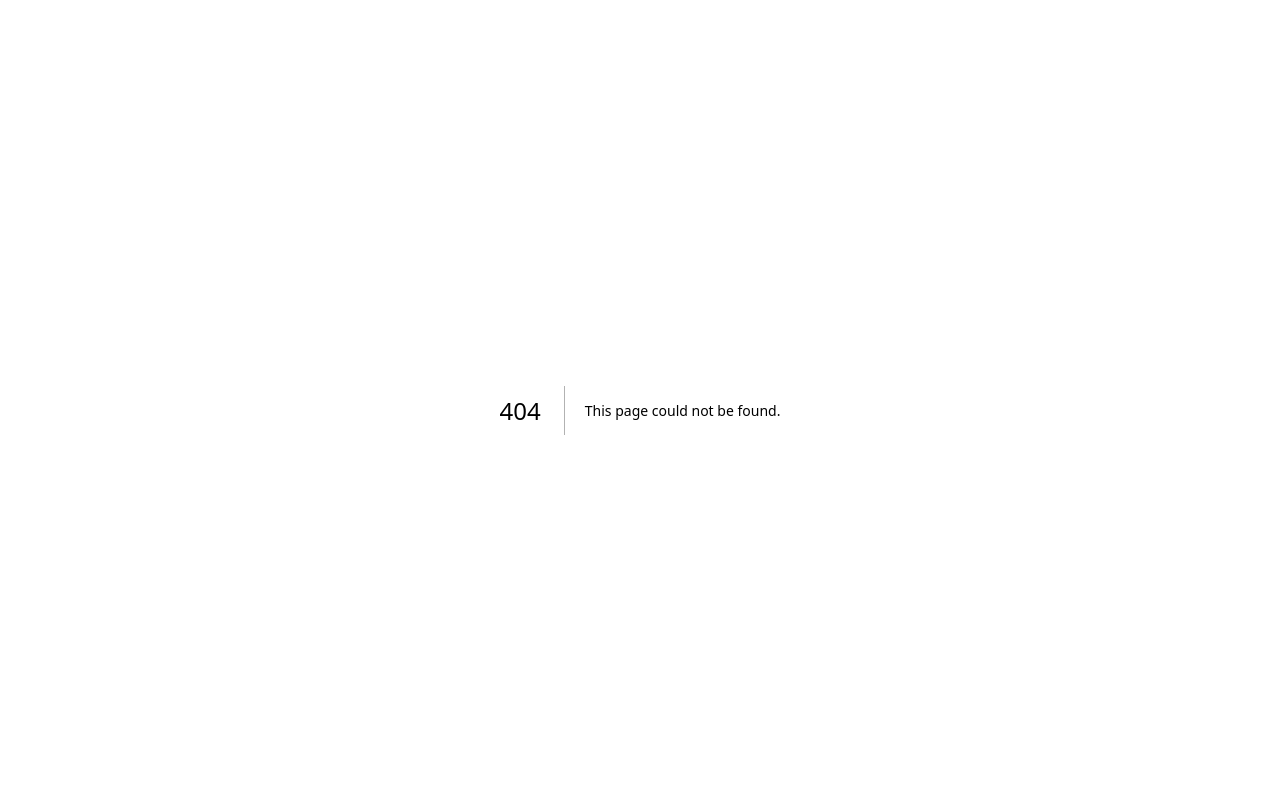
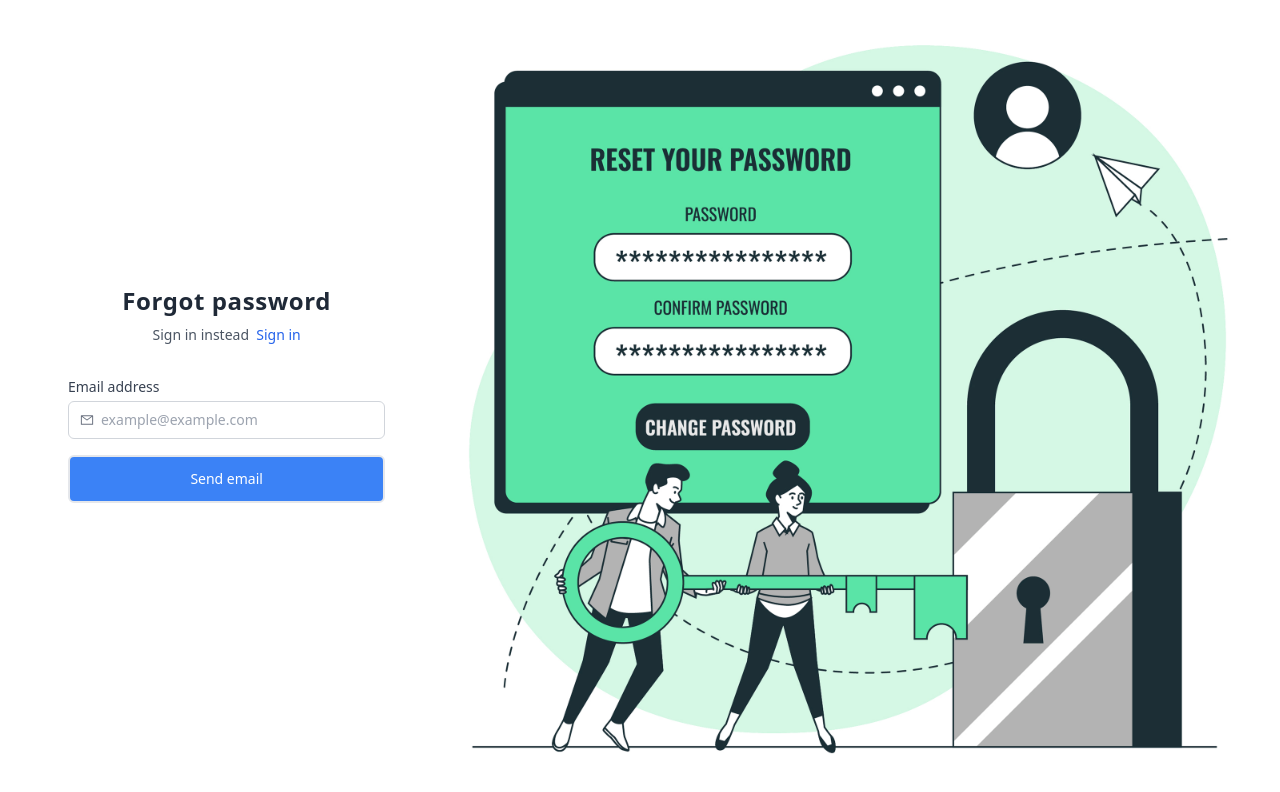
Before and after one commit to ing-arriola/nextjsAuth, a Next.js app: page /forgot in a window 1280 px wide. Before the commit this address had no page. Shown: the top 792 px of the page. Built offline with nearby package versions, Linux system fonts and the light colour scheme.

Commit message:
added providers page

```diff
--- /dev/null
+++ b/src/pages/forgot.tsx
@@ -0,0 +1,19 @@
+import Background from "@/components/backgrounds/Background";
+import ForgotForm from "@/components/forms/Forgot";
+
+export default function Forgot() {
+  return (
+    <div className="w-full flex items-center justify-center">
+        <div className="w-full h-100 flex items-center justify-center">
+            {/* FORM */}
+            <div className="w-full sm:w-5/6 md:w-2/3 lg:w-1/2 xl:w-1/3 2xl:w-1/3 h-full bg-white">
+               <ForgotForm/>
+
+
+            </div>
+            {/* BACKGROUND */}
+            <Background image="../../auth/reset.jpg"/>
+        </div>
+    </div>
+  )
+}
```
